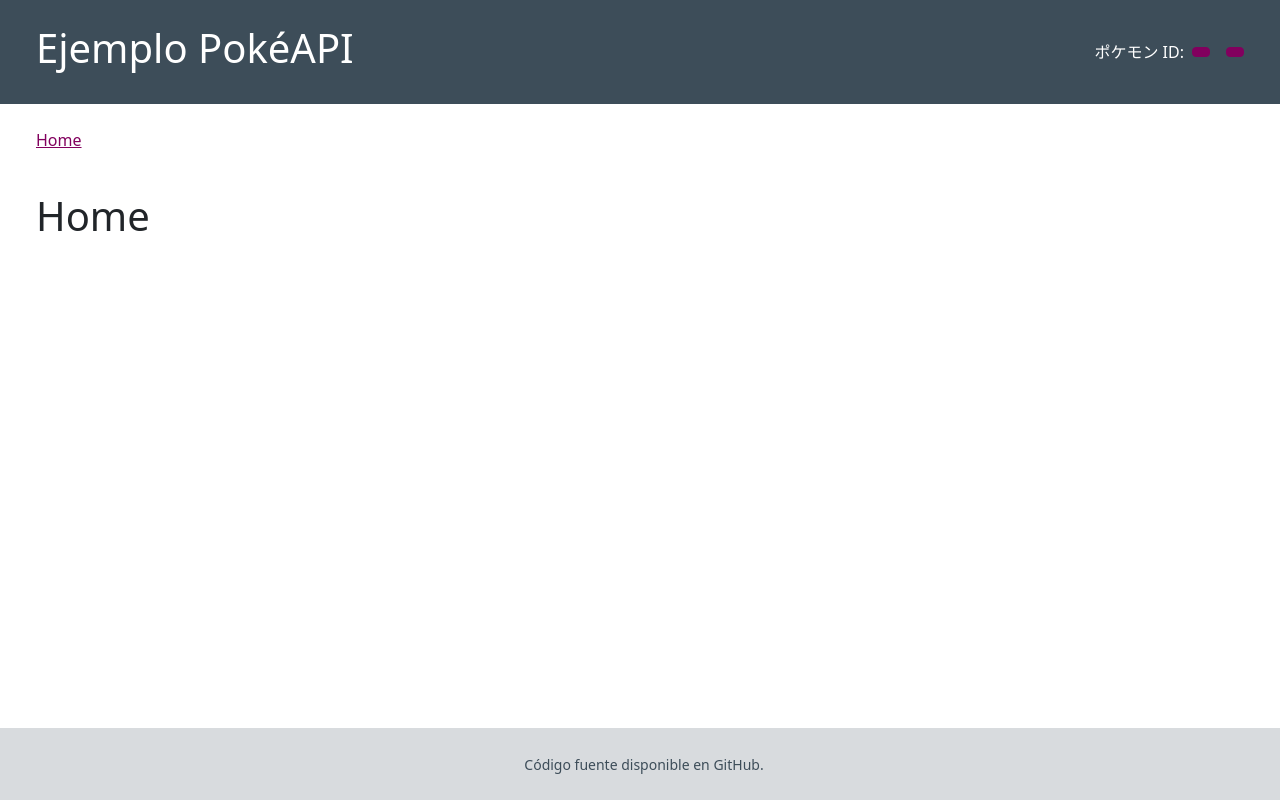
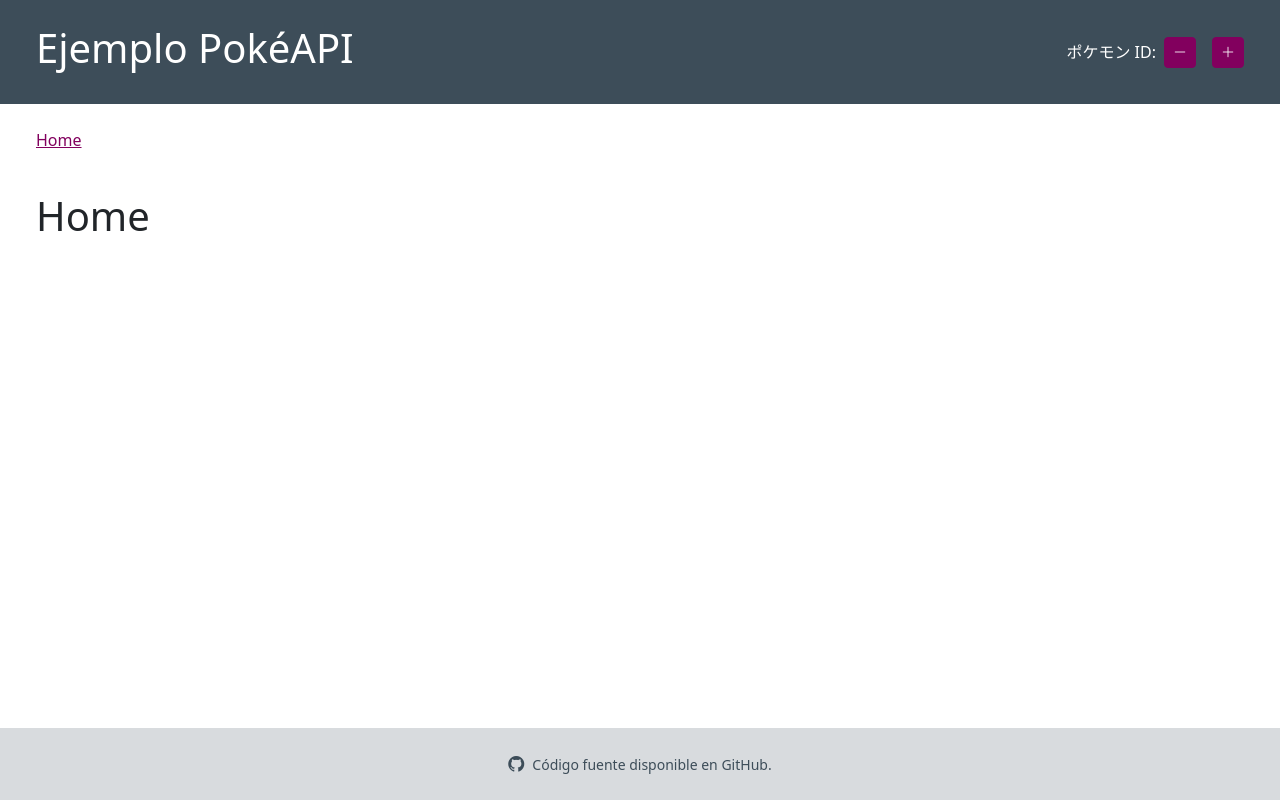
Before and after one commit to egibide-dam/lm-vuejs-pokeapi-en-vue, a Vue app in the folder app/: page / in a window 1280 px wide. Built offline with nearby package versions, Linux system fonts and the light colour scheme.

Commit message:
Añadir la librería de iconos

```diff
--- a/app/package.json
+++ b/app/package.json
@@ -11,6 +11,7 @@
   "dependencies": {
     "@popperjs/core": "^2.11.8",
     "bootstrap": "^5.3.3",
+    "bootstrap-icons": "^1.11.3",
     "vue": "^3.5.13",
     "vue-router": "^4.5.0"
   },
--- a/app/src/assets/bootstrap.scss
+++ b/app/src/assets/bootstrap.scss
@@ -3,3 +3,5 @@ $secondary: #3d4d59;
 
 // Import all of Bootstrap's CSS
 @import "bootstrap/scss/bootstrap";
+
+@import "bootstrap-icons/font/bootstrap-icons.min.css";
```
Also changed, not shown: 1 other file (tests, documents, lock files or other folders).
